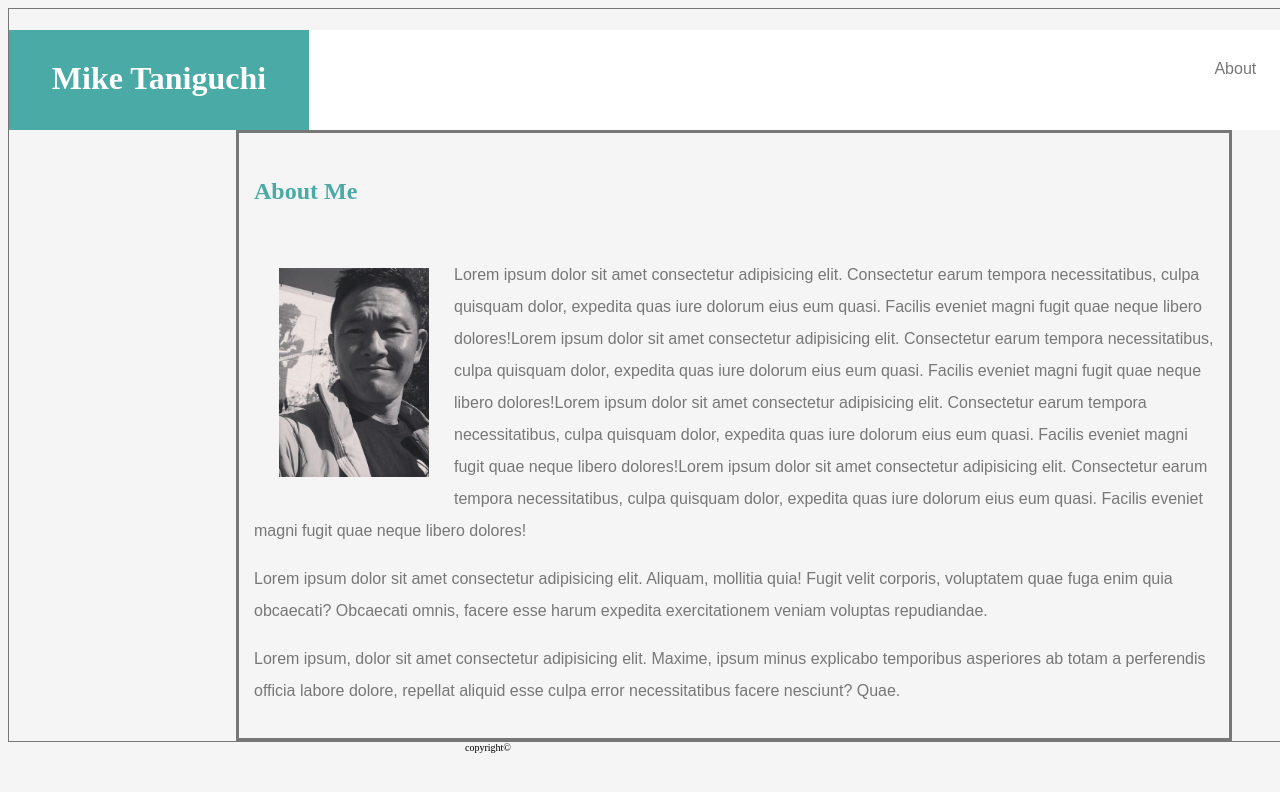
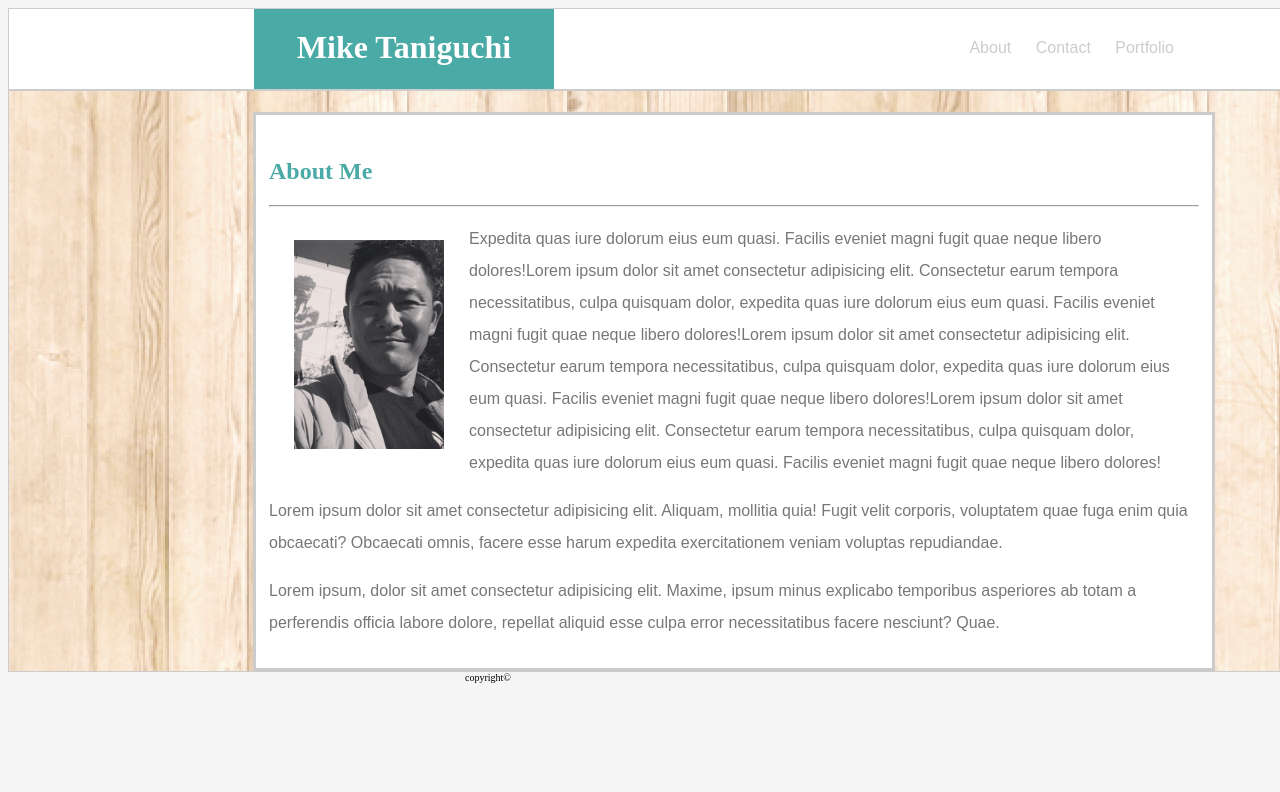
Before and after one commit to mktosos/Basic-Portfolio, a plain HTML site: page index.html in a window 1280 px wide. Shown: the top 792 px of the page. Drawn offline with Linux system fonts and the light colour scheme.

Commit message:
background fixed

```diff
--- a/assets/css/style.css
+++ b/assets/css/style.css
@@ -1,7 +1,10 @@
 .bigBox {
     width: 1450px;
     height: auto;
-    border: 1px solid #777777;
+    border: 1px solid #cccccc;
+    background-image: url("../images/tileable_wood_texture_@2X.png");
+    background-repeat: repeat-x repeat-x;
+    margin: auto;
 }
 
 
@@ -12,21 +15,28 @@ body {
 
 header{
     width: 100%;
-    height: 100px;
+    height: 80px;
     background-color: #ffffff;
     text-align: center;
-    border-bottom-color: #cccccc;
-    border-bottom-width: 2px;
     margin: auto;
+    border-bottom: 2px solid #cccccc;
+    position: relative;
+    top: -21px;
 
 }
+
+#headerContent {
+    width: 960px;
+    margin: auto;
+}
+
 #nameBox{
     float: left;
     background-color: #4aaaa5;
-    height: 70px;
+    height: 60px;
     width: 300px;
     color:white;
-    padding-top: 30px;
+    padding-top: 20px;
 }
 .navLinks{
     float: right;
@@ -38,8 +48,9 @@ header{
 .navLinks a {
     margin: 10px;
     text-decoration: none;
-    color: #777777;
+    color: #cccccc;
 }
+
 
 .aboutMe {
     margin-top: 30px;
@@ -47,11 +58,12 @@ header{
 }
 
 section{
-    border: #777777;
+    border: #cccccc;
     border-style: solid;
-    padding: 15px;
-    width: 960px;
+    padding: 13px;
+    width: 930px;
     margin: auto;
+    background-color: #ffffff
 }
 
 img {
--- a/index.html
+++ b/index.html
@@ -12,20 +12,22 @@
 <body>
     <div class="bigBox">
         <header>
+            <div id=headerContent>
                 <h1><div id="nameBox">Mike Taniguchi</div></h1>
                 <nav class= "navLinks">
                     <a href="index.html">About</a>
                     <a href="contact.html">Contact</a>
                     <a href="portfolio.html">Portfolio</a>
                 </nav>
+            </div>
         </header>
 
 
         <section>
             <h1 class="aboutMe">About Me</h1>
-            <br>
+            <hr>
             <img class="profilePic" src="assets/images/Profile pic.png" alt="profile pic">
-            <p>Lorem ipsum dolor sit amet consectetur adipisicing elit. Consectetur earum tempora necessitatibus, culpa quisquam dolor, expedita quas iure dolorum eius eum quasi. Facilis eveniet magni fugit quae neque libero dolores!Lorem ipsum dolor sit amet consectetur adipisicing elit. Consectetur earum tempora necessitatibus, culpa quisquam dolor, expedita quas iure dolorum eius eum quasi. Facilis eveniet magni fugit quae neque libero dolores!Lorem ipsum dolor sit amet consectetur adipisicing elit. Consectetur earum tempora necessitatibus, culpa quisquam dolor, expedita quas iure dolorum eius eum quasi. Facilis eveniet magni fugit quae neque libero dolores!Lorem ipsum dolor sit amet consectetur adipisicing elit. Consectetur earum tempora necessitatibus, culpa quisquam dolor, expedita quas iure dolorum eius eum quasi. Facilis eveniet magni fugit quae neque libero dolores!</p>
+            <p>Expedita quas iure dolorum eius eum quasi. Facilis eveniet magni fugit quae neque libero dolores!Lorem ipsum dolor sit amet consectetur adipisicing elit. Consectetur earum tempora necessitatibus, culpa quisquam dolor, expedita quas iure dolorum eius eum quasi. Facilis eveniet magni fugit quae neque libero dolores!Lorem ipsum dolor sit amet consectetur adipisicing elit. Consectetur earum tempora necessitatibus, culpa quisquam dolor, expedita quas iure dolorum eius eum quasi. Facilis eveniet magni fugit quae neque libero dolores!Lorem ipsum dolor sit amet consectetur adipisicing elit. Consectetur earum tempora necessitatibus, culpa quisquam dolor, expedita quas iure dolorum eius eum quasi. Facilis eveniet magni fugit quae neque libero dolores!</p>
             <p>Lorem ipsum dolor sit amet consectetur adipisicing elit. Aliquam, mollitia quia! Fugit velit corporis, voluptatem quae fuga enim quia obcaecati? Obcaecati omnis, facere esse harum expedita exercitationem veniam voluptas repudiandae.</p>
             <p>Lorem ipsum, dolor sit amet consectetur adipisicing elit. Maxime, ipsum minus explicabo temporibus asperiores ab totam a perferendis officia labore dolore, repellat aliquid esse culpa error necessitatibus facere nesciunt? Quae.</p>
         </section>
```
Also changed, not shown: assets/images/gravel.png (added), assets/images/tileable_wood_texture_@2X.png (added), wood_pattern/readme.txt (added), wood_pattern/wood_pattern.png (added), wood_pattern/wood_pattern_@2X.png (added), 3 other files. Lines whose indentation alone changed are shown as unchanged.
